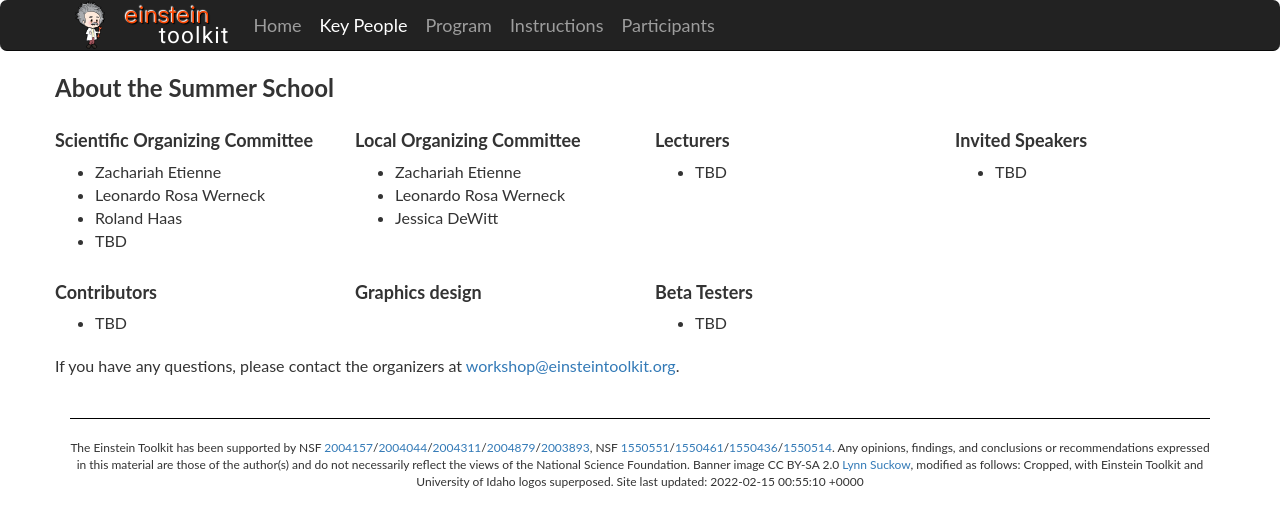
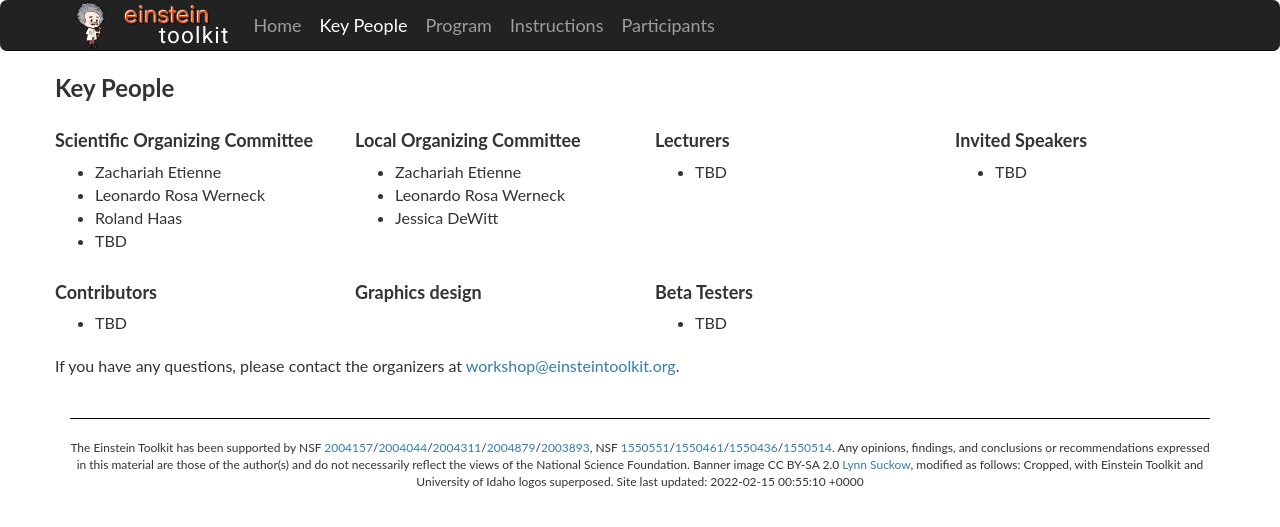
Before and after one commit to EinsteinToolkit/et2022uidaho, a Jekyll site: the page built from key_people.md, in a window 1280 px wide. Shown: the top 527 px of the page. Built offline with Jekyll 4.4.1, drawn with Linux system fonts in a browser that asks for light colours.

Commit message:
key_people.md: About -> key people

```diff
--- a/key_people.md
+++ b/key_people.md
@@ -9,7 +9,7 @@ manualrows: true
 <div class="row fix">
 
 <div class="col-sm-12" markdown="1">
-# About the Summer School
+# Key People
 </div>
 
 <div class="col-xs-6 col-sm-3" markdown="1">
```
